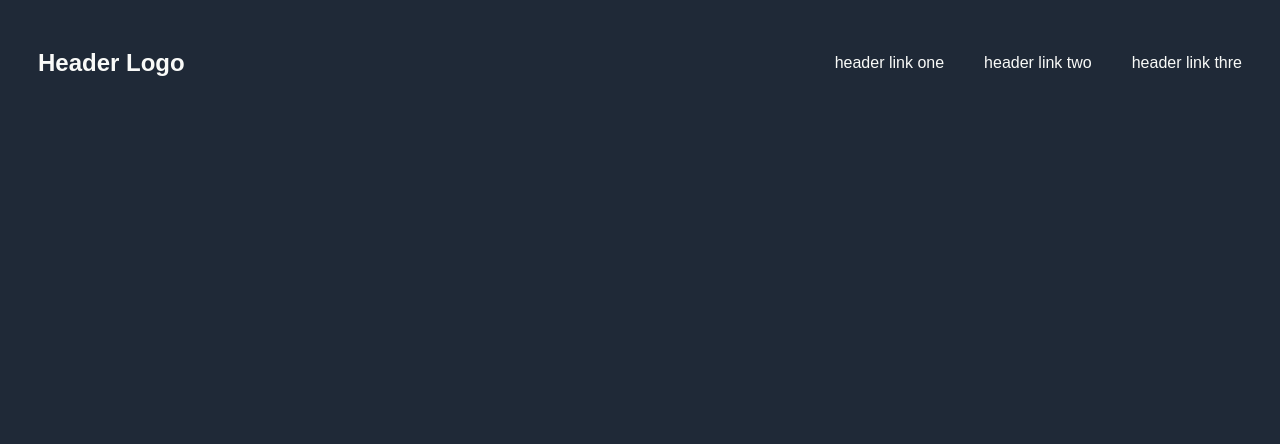
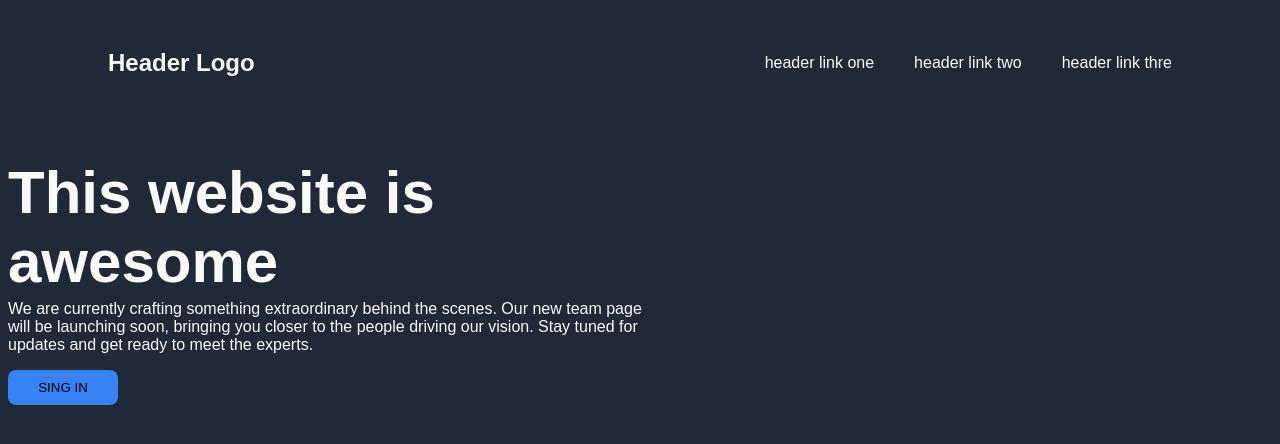
Before and after one commit to aveskovac-trace/Landing-page---TOP, a plain HTML site: page index.html in a window 1280 px wide. Drawn offline with Linux system fonts and the light colour scheme.

Commit message:
feat(box1): add left side component

```diff
--- a/index.html
+++ b/index.html
@@ -15,5 +15,13 @@
             <a href="#">header link thre</a>
         </div>
     </div>
+    <div class="box1">
+        <div class="left-side">
+            <h1>This website is awesome</h1>
+            <p>We are currently crafting something extraordinary behind the scenes. Our new team page will be launching soon, bringing you closer to the people driving our vision. Stay tuned for updates and get ready to meet the experts.</p>
+            <button class="btn">SING IN</button>
+        </div>
+        <div class="right-side"></div>
+    </div>
 </body>
 </html>
--- a/style.css
+++ b/style.css
@@ -8,6 +8,8 @@ body {
     display: flex;
     justify-content: space-between;
     padding: 30px;
+    padding-left: 100px;
+    padding-right: 100px;
     align-items: center;
 }
 
@@ -29,3 +31,28 @@ a {
     list-style-type: none;
     color: #F9FAF8;
 }
+
+.box1 {
+
+}
+
+.left-side {
+    height: 250px;
+    width: 650px;
+    color: #F9FAF8;
+}
+
+.left-side h1 {font-size: 60px;
+    margin-bottom: 4px;}
+
+.left-side p {
+    margin-top: 0;
+}
+
+.btn {
+    background-color: #3882f6;
+    height: 35px;
+    width: 110px;
+    border-radius: 8px;
+    border: none;
+}
```
